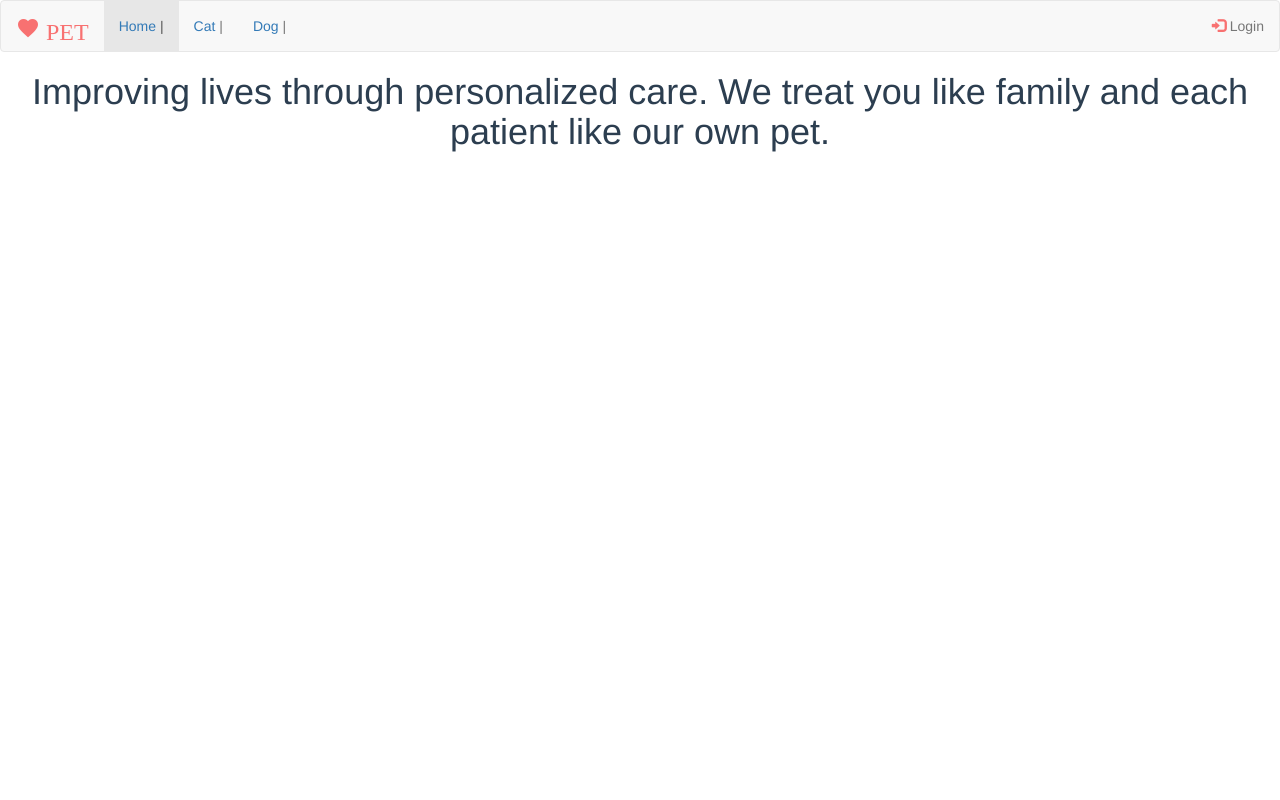
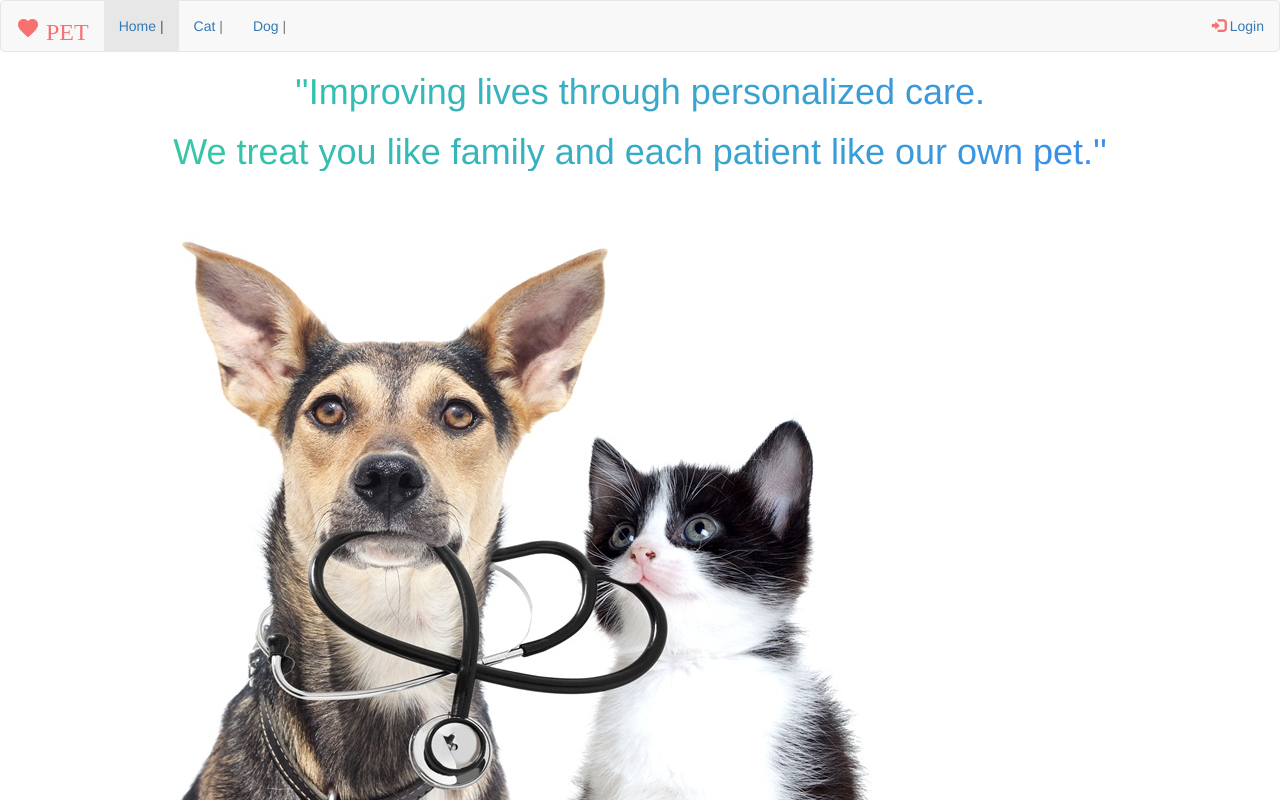
Before and after one commit to Skeletonbear/INT203_62130500056_Groupwork_SPA, a Vue app: page / in a window 1280 px wide. Shown: the top 800 px of the page. Built offline with nearby package versions, Linux system fonts and the light colour scheme.

Commit message:
62130500056 Do global buttons

```diff
--- a/src/App.vue
+++ b/src/App.vue
@@ -2,18 +2,27 @@
   <nav class="navbar navbar-default">
     <div class="container-fluid">
       <div class="navbar-header">
-        <a class="navbar-brand  ">
+        <a class="navbar-brand">
           <span class="material-icons text-red-400 mx-auto">favorite PET</span>
         </a>
       </div>
       <ul class="nav navbar-nav">
-       <li class="active"><a > <router-link to="/">Home</router-link> |</a></li>
-        <li><a ><router-link to="/cat">Cat </router-link>   |</a></li>
-        <li><a ><router-link to="/Dog">Dog</router-link>  |</a></li>
+        <li class="active">
+          <a> <router-link to="/">Home</router-link> |</a>
+        </li>
+        <li>
+          <a><router-link to="/cat">Cat </router-link> |</a>
+        </li>
+        <li>
+          <a><router-link to="/Dog">Dog</router-link> |</a>
+        </li>
       </ul>
       <ul class="nav navbar-nav navbar-right">
         <li>
-          <a href="#"><span class="glyphicon glyphicon-log-in text-red-400"></span> Login</a>
+          <a
+            ><span class="glyphicon glyphicon-log-in text-red-400"></span
+            ><router-link to="/login"> Login </router-link></a
+          >
         </li>
       </ul>
     </div>
@@ -24,23 +33,10 @@
 
 <style>
 #app {
-  font-family: Avenir, Helvetica, Arial, sans-serif;
-  -webkit-font-smoothing: antialiased;
-  -moz-osx-font-smoothing: grayscale;
   text-align: center;
-  color: #2c3e50;
 }
 
 #nav {
   padding: 30px;
 }
-
-#nav a {
-  font-weight: bold;
-  color: #2c3e50;
-}
-
-#nav a.router-link-exact-active {
-  color: #42b983;
-}
 </style>
--- a/src/assets/tailwind.css
+++ b/src/assets/tailwind.css
@@ -4,6 +4,11 @@
 
 @tailwind utilities;
 
-.topic {
-  @apply text-base text-fuchsia-500 tracking-wider font-semibold;
+
+.colorTextRed {
+  @apply  text-red-400 ;
 }
+
+.colorText {
+  @apply  bg-clip-text text-transparent bg-gradient-to-r from-green-400 to-blue-500;
+}
--- /dev/null
+++ b/src/components/BaseButtons.vue
@@ -0,0 +1,16 @@
+<template>
+<div>
+  <button type="submit" class="btn btn-default">{{ label }}</button>
+</div>
+</template>
+
+<script>
+ export default {
+     props: {
+         label: {
+             type: String,
+             required: true
+         }
+     }
+ }
+ </script>
--- /dev/null
+++ b/src/components/Content.vue
@@ -0,0 +1,15 @@
+<template>
+  <div class="hello">
+    <!-- กลับไปทำ tailwind.css -->
+    <h1 class="bg-clip-text text-transparent bg-gradient-to-r from-green-400 to-blue-500">{{ msg }}</h1>
+  </div>
+</template>
+
+<script>
+export default {
+  name: 'Content',
+  props: {
+    msg: String
+  }
+}
+</script>
--- a/src/components/HelloWorld.vue
+++ /dev/null
@@ -1,32 +0,0 @@
-<template>
-  <div class="hello">
-    <h1>{{ msg }}</h1>
-  </div>
-</template>
-
-<script>
-export default {
-  name: 'HelloWorld',
-  props: {
-    msg: String
-  }
-}
-</script>
-
-<!-- Add "scoped" attribute to limit CSS to this component only -->
-<style scoped>
-h3 {
-  margin: 40px 0 0;
-}
-ul {
-  list-style-type: none;
-  padding: 0;
-}
-li {
-  display: inline-block;
-  margin: 0 10px;
-}
-a {
-  color: #42b983;
-}
-</style>
--- a/src/main.js
+++ b/src/main.js
@@ -2,5 +2,8 @@ import { createApp } from 'vue'
 import App from './App.vue'
 import router from './router'
 import'./assets/tailwind.css'
+import BaseButtons from './components/BaseButtons.vue'
 
-createApp(App).use(router).mount('#app')
+const app = createApp(App)
+app.component('base-buttons', BaseButtons)
+app.use(router).mount('#app')
--- a/src/router/index.js
+++ b/src/router/index.js
@@ -6,11 +6,6 @@ const routes = [
     path: '/',
     name: 'Home',
     component: Home
-  },
-  {
-    path: '/about',
-    name: 'About',
-    component: () => import(/* webpackChunkName: "about" */ '../views/About.vue')
   },
   {
     path: '/cat',
@@ -22,6 +17,11 @@ const routes = [
     name: 'Dog',
     component: () => import('../views/Dog.vue')
   },
+  {
+    path: '/login',
+    name: 'Login',
+    component: () => import('../views/Login.vue')
+  },
 ]
 
 const router = createRouter({
--- a/src/views/About.vue
+++ /dev/null
@@ -1,5 +0,0 @@
-<template>
-  <div class="about">
-    <h1>This is an about page</h1>
-  </div>
-</template>
--- a/src/views/Cat.vue
+++ b/src/views/Cat.vue
@@ -1,5 +1,6 @@
 <template>
   <div class="Cat">
     <h1>My Cat</h1>
+    <img src="../assets/Sekarang.png" >
   </div>
 </template>
--- a/src/views/Home.vue
+++ b/src/views/Home.vue
@@ -1,17 +1,31 @@
 <template>
+  <div class="home">
+    <Content msg=" ''Improving lives through personalized care. " />
+    <Content
+      msg="  We treat you like family and each patient like our own pet.'' "
+    />
 
-  <div class="home">
-    <HelloWorld msg="Improving lives through personalized care. We treat you like family and each patient like our own pet."/>
+    <div class="bg-no-repeat bg-left">
+      <img src="../assets/newscms.jpg" alt="CatAndDog" >
+    </div>
+    <div class="bg-no-repeat bg-center">
+      <img src="../assets/Sekarang.png" alt="CatAndDog" >
+    </div>
+    <div class="bg-no-repeat bg-right">
+      <img src="../assets/newscms.jpg" alt="CatAndDog" >
+      </div>
+
   </div>
+
 </template>
 
 <script>
-import HelloWorld from '@/components/HelloWorld.vue'
+import Content from "@/components/Content.vue";
 
 export default {
-  name: 'Home',
+  name: "Home",
   components: {
-    HelloWorld
-  }
-}
+    Content,
+  },
+};
 </script>
--- a/src/views/Login.vue
+++ b/src/views/Login.vue
@@ -1,7 +1,18 @@
 <template>
+  <div class="login">
+    <form  action="/action_page.php">
+      <div class="form-group">
+        <label for="username">User Name:</label>
+        <input type="username" class="form-control" id="username" />
+      </div>
+      <div class="form-group">
+        <label for="pwd">Password:</label>
+        <input type="password" class="form-control" id="pwd" />
+      </div>
+       <base-buttons label="submit" />
+    </form>
 
+
+
+  </div>
 </template>
-
-<script>
-
-</script>
```
Also changed, not shown: src/assets/newscms.jpg (renamed from src/assets/CatAndDog.jpg), src/components/Inputs.vue (added).
